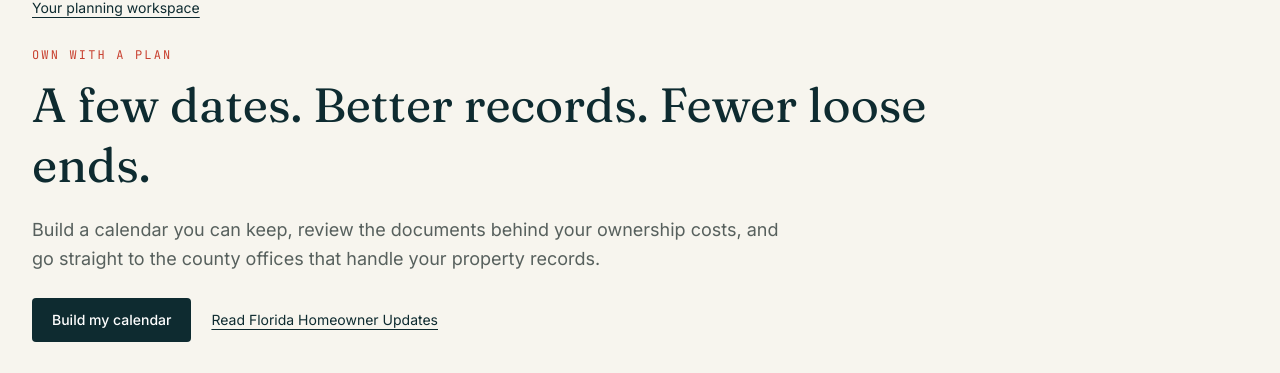
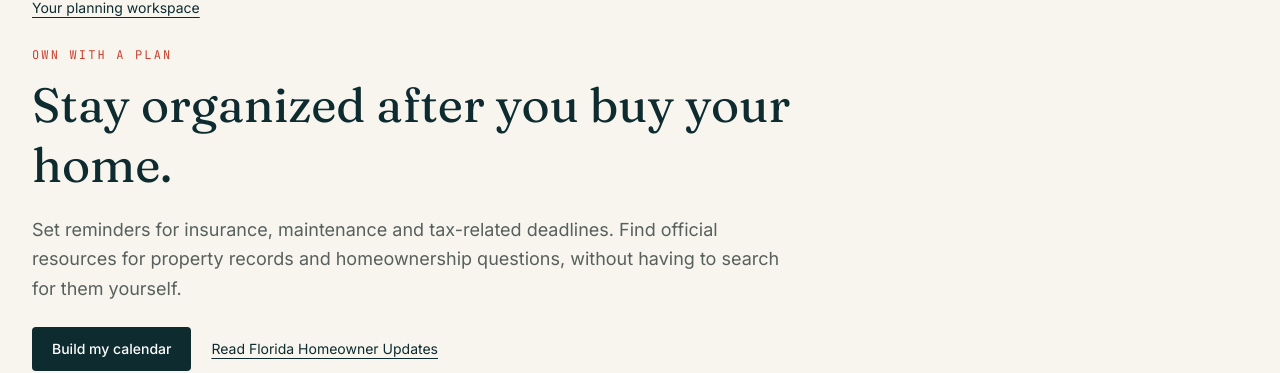
Before and after one commit to roquerodriguez27-dotcom/florida-southeast-realty, a Next.js app: page /planning/own in a window 1280 px wide. Shown: the part 133-506 px from the top of the page. Built offline with nearby package versions, Linux system fonts and the light colour scheme; no server answers.

Commit message:
Simplify page.tsx planning copy

```diff
--- a/app/planning/own/page.tsx
+++ b/app/planning/own/page.tsx
@@ -15,8 +15,8 @@ export default function OwnerPlanningPage() {
       <section className="container-fsre pb-10 pt-32 sm:pb-14">
         <Link href="/planning" className="text-sm text-tide underline underline-offset-4">Your planning workspace</Link>
         <p className="mt-7 font-mono text-xs uppercase tracking-[0.18em] text-hibiscus">Own with a plan</p>
-        <h1 className="mt-3 max-w-4xl font-display text-4xl leading-tight text-tide sm:text-5xl">A few dates. Better records. Fewer loose ends.</h1>
-        <p className="mt-5 max-w-3xl text-lg leading-relaxed text-ink/70">Build a calendar you can keep, review the documents behind your ownership costs, and go straight to the county offices that handle your property records.</p>
+        <h1 className="mt-3 max-w-4xl font-display text-4xl leading-tight text-tide sm:text-5xl">Stay organized after you buy your home.</h1>
+        <p className="mt-5 max-w-3xl text-lg leading-relaxed text-ink/70">Set reminders for insurance, maintenance and tax-related deadlines. Find official resources for property records and homeownership questions, without having to search for them yourself.</p>
         <div className="mt-6 flex flex-wrap gap-4 text-sm">
           <a href="#calendar" className="rounded-sm bg-tide px-5 py-3 font-medium text-white">Build my calendar</a>
           <Link href="/research/homeowner-updates" className="px-1 py-3 text-tide underline underline-offset-4">Read Florida Homeowner Updates</Link>
@@ -44,7 +44,7 @@ export default function OwnerPlanningPage() {
         </section>
 
         <section className="mt-12 border-t border-ink/15 pt-8" aria-labelledby="owner-records-title">
-          <h2 id="owner-records-title" className="font-display text-3xl text-tide">Keep the notice with the deadline</h2>
+          <h2 id="owner-records-title" className="font-display text-3xl text-tide">Keep important home documents together</h2>
           <div className="mt-5 grid gap-5 md:grid-cols-3">
             <div><h3 className="font-semibold text-tide">Property taxes</h3><p className="mt-2 text-sm leading-relaxed text-ink/70">Keep your TRIM notice, exemption correspondence and tax bill together. Check the actual notice for the applicable appeal or payment deadline.</p></div>
             <div><h3 className="font-semibold text-tide">Insurance</h3><p className="mt-2 text-sm leading-relaxed text-ink/70">Keep declarations, renewal terms, inspection requests and agent contact information. Confirm when you need to act before the policy renews.</p></div>
```
